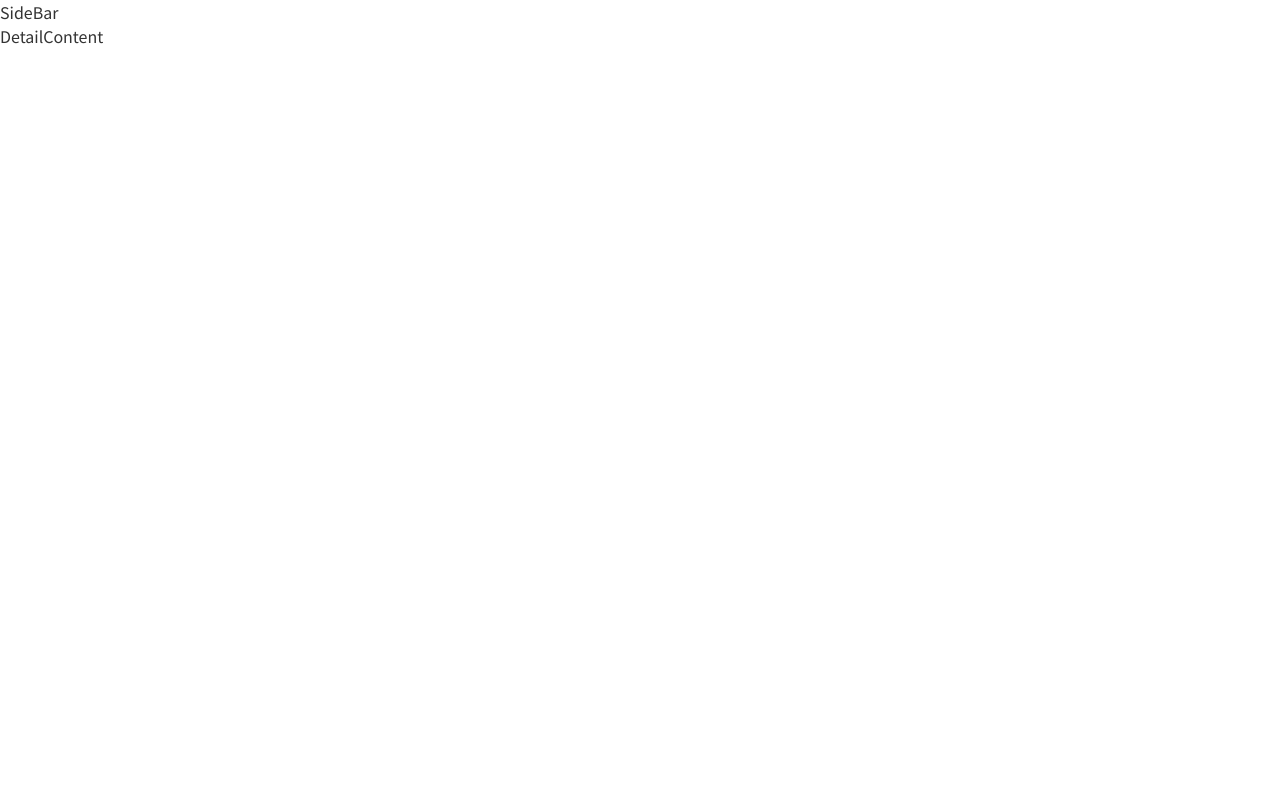
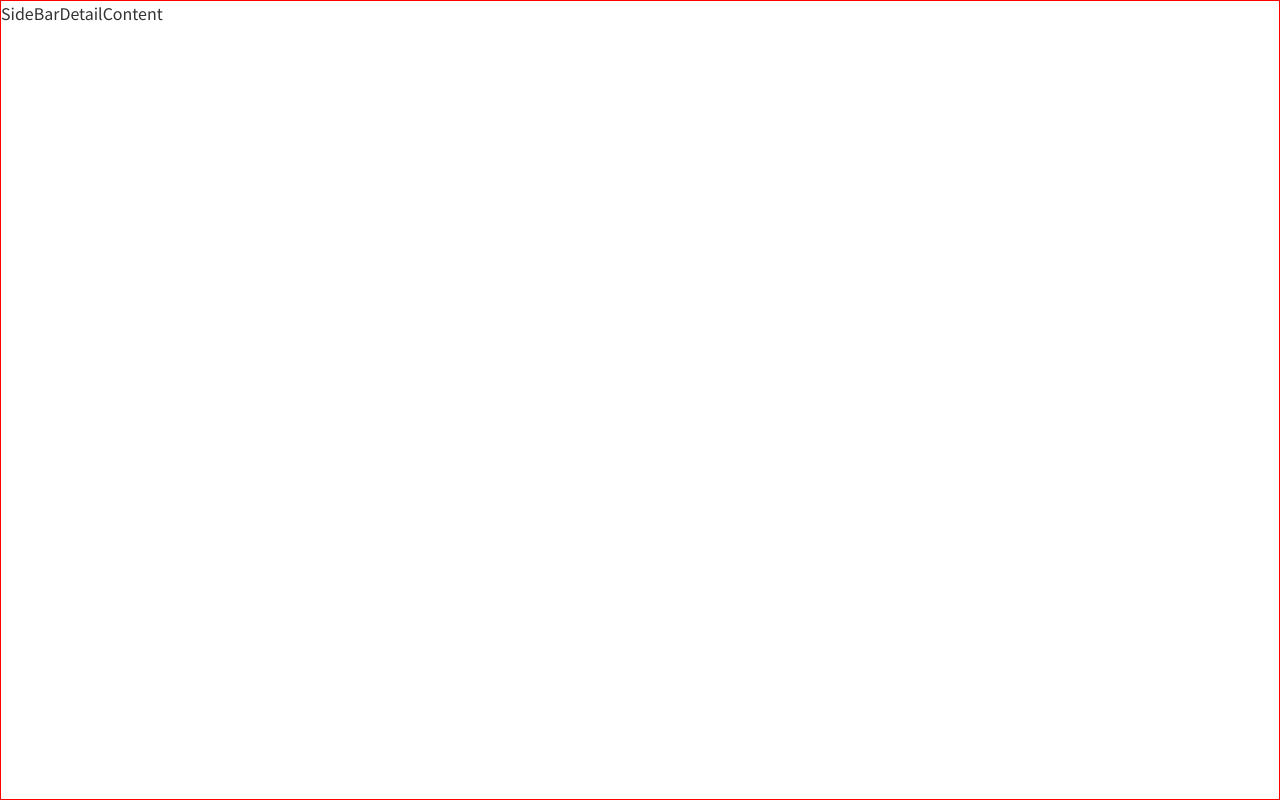
Before and after one commit to hanbitk/dreaming-youth-test, a React (Create React App) app: page / in a window 1280 px wide. Built offline with nearby package versions, Linux system fonts and the light colour scheme.

Commit message:
feat: main layout

```diff
--- a/src/components/Main/Main.jsx
+++ b/src/components/Main/Main.jsx
@@ -1,13 +1,14 @@
 import React from 'react';
 import SideBar from '../SideBar/SideBar';
 import DetailContent from '../DetailContent/DetailContent';
+import { StContainer } from '../../styles/Main.styles';
 
 function Main() {
   return (
-    <div>
+    <StContainer>
       <SideBar />
       <DetailContent />
-    </div>
+    </StContainer>
   );
 }
 
--- /dev/null
+++ b/src/styles/Main.styles.js
@@ -0,0 +1,10 @@
+import styled from 'styled-components';
+
+export const StContainer = styled.div`
+  border: 1px solid red;
+  width: 100%;
+  max-width: 1280px;
+  height: 100vh;
+  margin: 0 auto;
+  display: flex;
+`;
```
